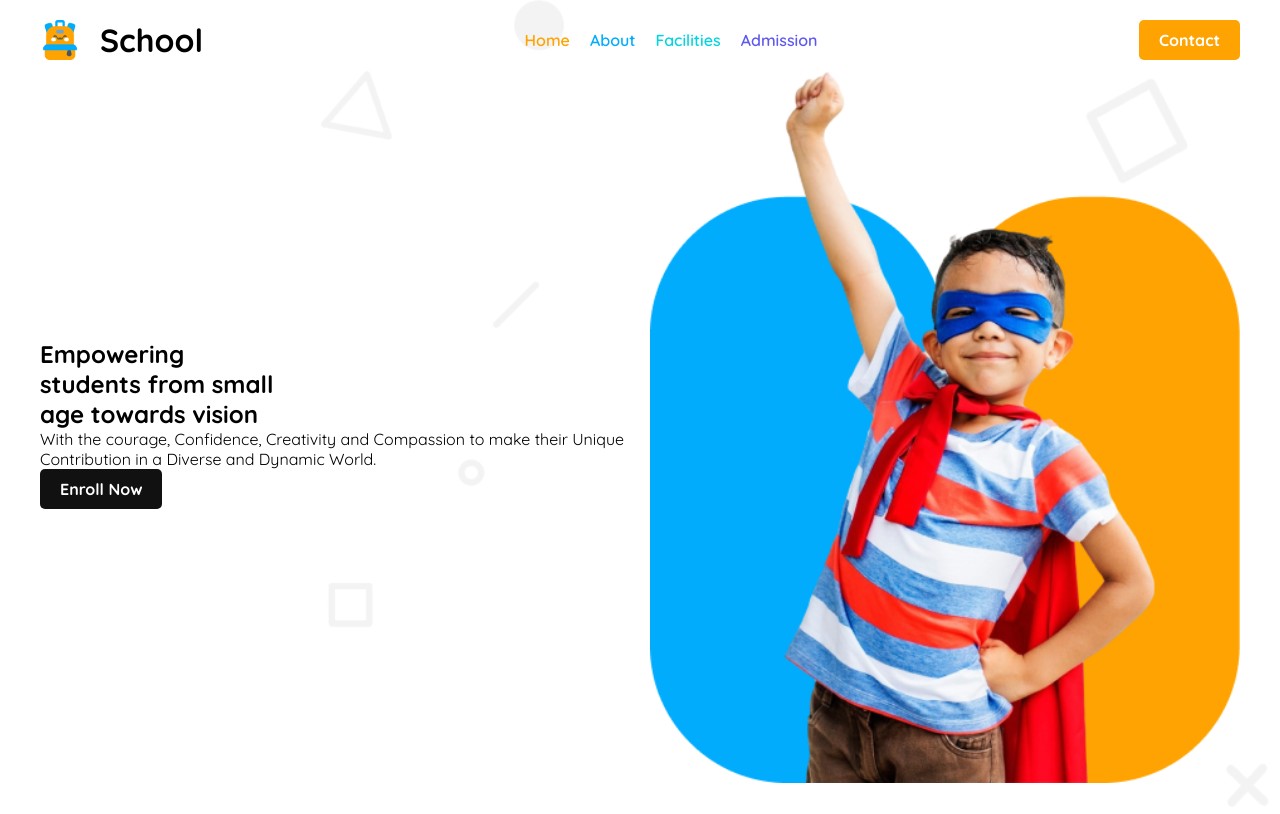
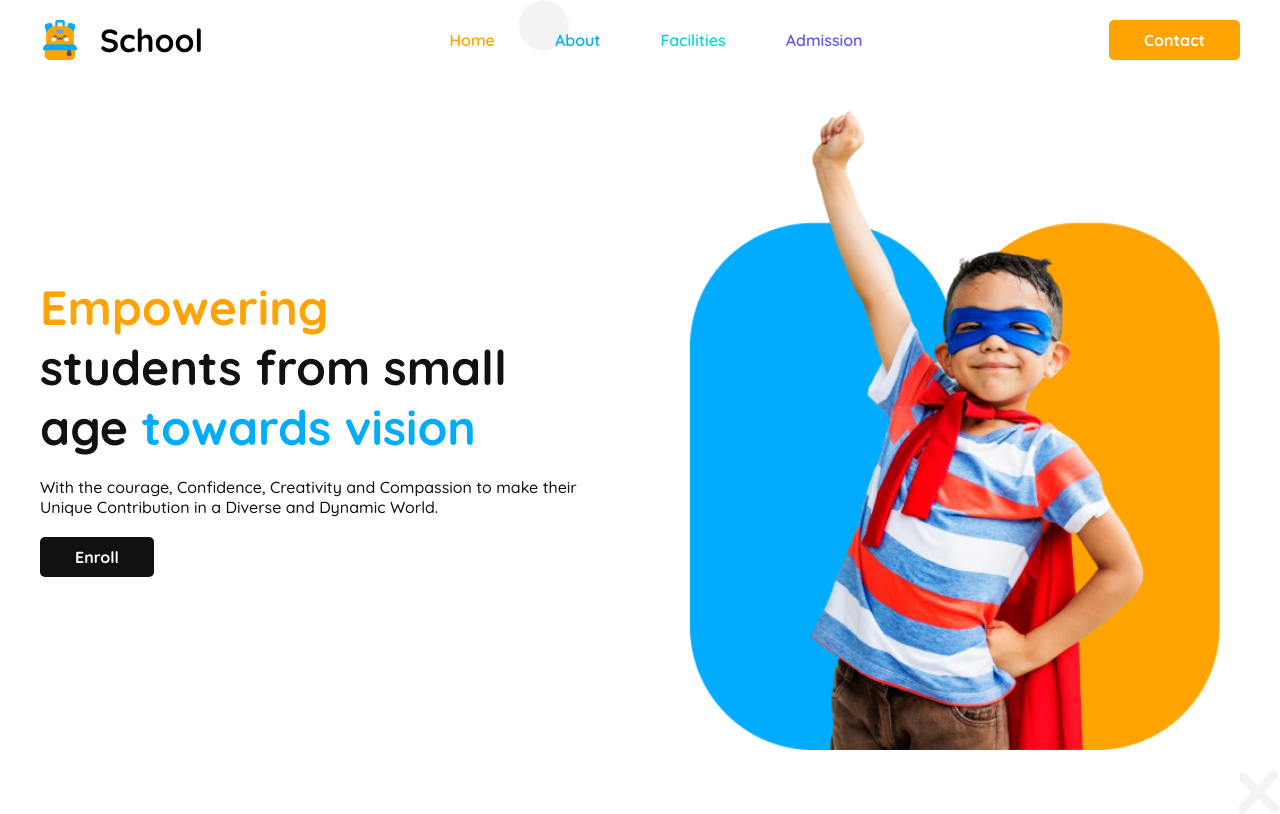
Before and after one commit to MottuqeBrid/Kids-School, a plain HTML site: page index.html in a window 1280 px wide. Drawn offline with Linux system fonts and the light colour scheme.

Commit message:
add hero section

```diff
--- a/index.html
+++ b/index.html
@@ -41,15 +41,16 @@
       </div>
       <section class="hero-section">
         <div class="hero-text">
-          <h2>
-            <span>Empowering</span> <br />
-            students from small <br />age <span>towards vision</span>
+          <h2 class="hero-title text-black">
+            <span class="text-orange">Empowering</span> <br />
+            students from small <br class="br" />age
+            <span class="text-skyblue">towards vision</span>
           </h2>
-          <p>
+          <p class="hero-dec text-black">
             With the courage, Confidence, Creativity and Compassion to make
             their Unique Contribution in a Diverse and Dynamic World.
           </p>
-          <button class="btn bg-black">Enroll Now</button>
+          <button class="btn bg-black">Enroll</button>
         </div>
         <div class="hero-image">
           <img src="./assets/hero-kids.png" alt="" />
--- a/style.css
+++ b/style.css
@@ -27,11 +27,20 @@ body {
 .bg-white {
   background-color: #f7f7f7;
 }
+.text-black {
+  color: #111111;
+}
+.text-orange {
+  color: #fea301;
+}
+.text-skyblue {
+  color: #01acfd;
+}
 
 .btn {
   color: #fff;
   border: none;
-  padding: 10px 20px;
+  padding: 10px 35px;
   border-radius: 5px;
   cursor: pointer;
   font-weight: 700;
@@ -69,6 +78,11 @@ body {
 .menu > nav li {
   list-style: none;
   display: flex;
+  padding: 10px 20px;
+  border-radius: 8px;
+}
+.menu > nav li:hover {
+  background-color: rgba(17, 186, 48, 0.1);
 }
 .menu > nav ul {
   display: flex;
@@ -97,19 +111,34 @@ body {
   align-items: center;
   justify-content: center;
   gap: 20px;
+  background-color: white;
 }
 .hero-image > img {
-  width: 100%;
+  width: calc(100% - 60px);
   object-fit: cover;
+  padding: 40px;
 }
 .hero-section > div {
   width: 50%;
 }
+.hero-title {
+  font-size: 3rem;
+  font-weight: 700;
+  text-align: justify;
+  margin-bottom: 20px;
+}
+.hero-dec {
+  font-family: 1rem;
+  font-weight: 500;
+  margin-bottom: 20px;
+}
+
 /* media query style */
 @media screen and (max-width: 576px) {
   .logo > h1,
   .menu > nav,
-  .menu > button {
+  .menu > button,
+  .br {
     display: none;
   }
   .menu > svg {
@@ -118,4 +147,12 @@ body {
   .hero-section {
     flex-direction: column-reverse;
   }
+  .hero-section > div {
+    width: 100%;
+  }
+
+  .hero-text,
+  .hero-title {
+    text-align: center;
+  }
 }
```
